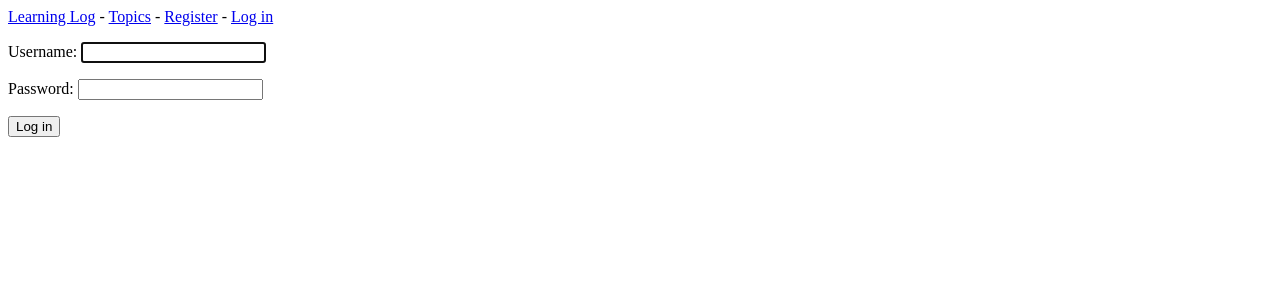
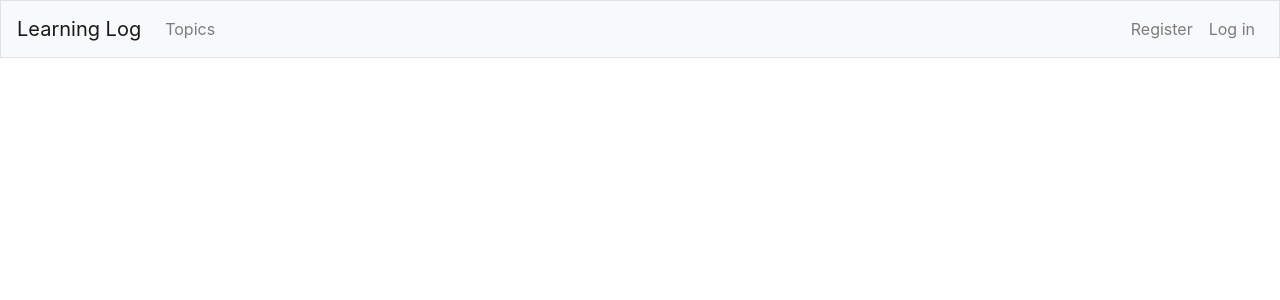
Before and after one commit to igoreusttaquio/learning-logs, a Django app: page /users/login/?next=/edit_entry/1/ in a window 1280 px wide. Shown: the top 300 px of the page. Run offline with Django 4.2, Linux system fonts and the light colour scheme; some libraries are stand-ins or nearby versions.

Commit message:
Improve look and feel that the general site.

```diff
--- a/learning_log/settings.py
+++ b/learning_log/settings.py
@@ -34,6 +34,9 @@
     # My apps.Django will include the my appa in the overall project.
     'learning_logs',
     'users',
+
+    # Third party apps.
+    'bootstrap4',
 
     # Default Django apps.
     'django.contrib.admin',
--- a/learning_logs/templates/learning_logs/base.html
+++ b/learning_logs/templates/learning_logs/base.html
@@ -1,16 +1,46 @@
-<p>
-    <a href="{% url 'learning_logs:index' %}">Learning Log</a>
-    -
-    <a href="{% url 'learning_logs:topics' %}">Topics</a>
-    -
-    {% if user.is_authenticated %}
-        Hello, {{ user.username }}
-        <a href="{% url 'users:logout' %}">Log out</a>
-    {% else %}
-        <a href="{% url 'users:register' %}">Register</a>
-        -
-        <a href="{% url 'users:login' %}">Log in</a>
-    {% endif %}
-</p>
+{% load bootstrap4 %}
 
-{% block content %}{% endblock content %}
+<!doctype html>
+<html lang="en">
+    <head>
+        <meta charset="utf-8">
+        <meta name="viewport" content="width=device-width, initial-scale=1, shrink-to-fit=no">
+        <title>Learning Log</title>
+
+        {% bootstrap_css %}
+        {% bootstrap_javascript jquery='full' %}
+    </head>
+    <body>
+        <nav class="navbar navbar-expand-md navbar-light bg-light mb-4 border">
+            <a class="navbar-brand" href="{% url 'learning_logs:index' %}">Learning Log</a>
+            <button class="navbar-toggler" type="button" data-togle="collapse"
+                data-target="#navbarCollapse" aria-controls="navbarCollapse"
+                aria-expanded="false" aria-label="Toggle navigation">
+                <span class="navbar-toggler-icon"></span></button>
+                <div class="collapse navbar-collapse" id="navbarCollapse">
+                    <ul class="navbar-nav mr-auto">
+                        <li class="nav-item">
+                            <a class="nav-link" href="{% url 'learning_logs:topics' %}">Topics</a>
+                        </li>
+                    </ul>
+                    <ul class="navbar-nav ml-auto">
+                        {% if user.is_authenticated %}
+                            <li class="nav-item">
+                                <span class="navbar-text">Hello, {{ user.username }}.</span>
+                            </li>
+                            <li class="nav-item">
+                                <a class="nav-link" href="{% url 'users:logout' %}">Log out</a>
+                            </li>
+                        {% else %}
+                            <li class="nav-item">
+                                <a class="nav-link" href="{% url 'users:register' %}">Register</a>
+                            </li>
+                            <li class="nav-item">
+                                <a class="nav-link" href="{% url 'users:login' %}">Log in</a>
+                            </li>
+                        {% endif %}
+                    </ul>
+                </div>
+        </nav>
+    </body>
+</html>
```
